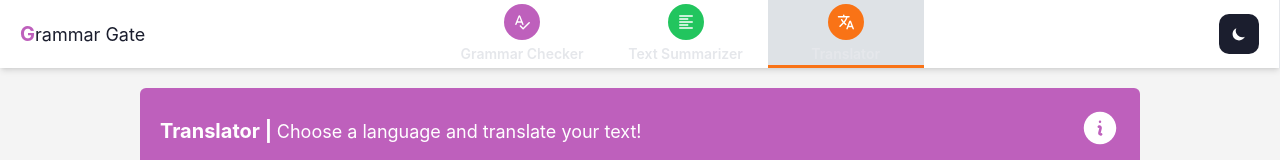
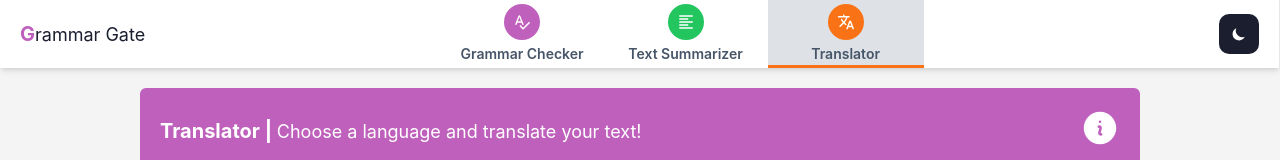
Before and after one commit to GabrielCarames/grammar-gate, a Next.js app: page /translator in a window 1280 px wide. Shown: the top 160 px of the page. Built offline with nearby package versions, Linux system fonts and the light colour scheme; no server answers.

Commit message:
fix(NavbarLinks): fix navbar links

```diff
--- a/src/components/GrammarGateItem.tsx
+++ b/src/components/GrammarGateItem.tsx
@@ -16,7 +16,7 @@ const Item: FC<ItemProps> & {
   Text: FC<ItemProps>
 } = ({ children, className }) => (
   <li
-    className={`md:min-w-[156px] h-full rounded-md dark:duration-0 text-text-gray dark:text-white hover:bg-white-2 dark:hover:bg-gray-3 duration-150 ${className}`}
+    className={`md:min-w-[156px] max-h-[72px] rounded-md dark:duration-0 text-text-gray dark:text-white hover:bg-white-2 dark:hover:bg-gray-3 duration-150 ${className}`}
   >
     {children}
   </li>
--- a/src/components/NavbarLinks.tsx
+++ b/src/components/NavbarLinks.tsx
@@ -21,7 +21,7 @@ const NavbarLinks: FC = () => {
               <Item.ImageWrapper className={`${link?.backgroundColor}`}>
                 <IconWrapper icon={<link.icon />} className={`!w-3 !h-3 md:!w-5 md:!h-5`} />
               </Item.ImageWrapper>
-              <Item.Text className="text-xs md:text-sm lg:text-md font-semibold text-gray-200">
+              <Item.Text className="text-xs md:text-sm lg:text-md font-semibold text-text-gray dark:text-gray-200">
                 {link?.name}
               </Item.Text>
             </Item.ItemLink>
@@ -38,5 +38,3 @@ const NavbarLinks: FC = () => {
 }
 
 export default NavbarLinks
-// text summarizer
-// grammar checker
```
